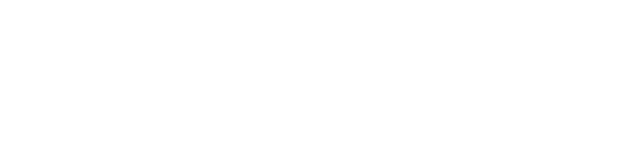
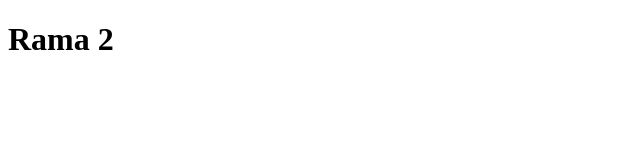
Before and after one commit to MarkosMartinez/Ej7-TrabajoCentralizado, a plain HTML site: page index.html in a window 1280 px wide. Shown: the whole page, without its empty margins (0-640 px from the left). Drawn offline with Linux system fonts and the light colour scheme.

Commit message:
Commit 2,Rama 2

```diff
--- a/index.html
+++ b/index.html
@@ -7,6 +7,6 @@
     <title>Rama 2</title>
 </head>
 <body>
-
+    <h1>Rama 2</h1>
 </body>
 </html>
```
